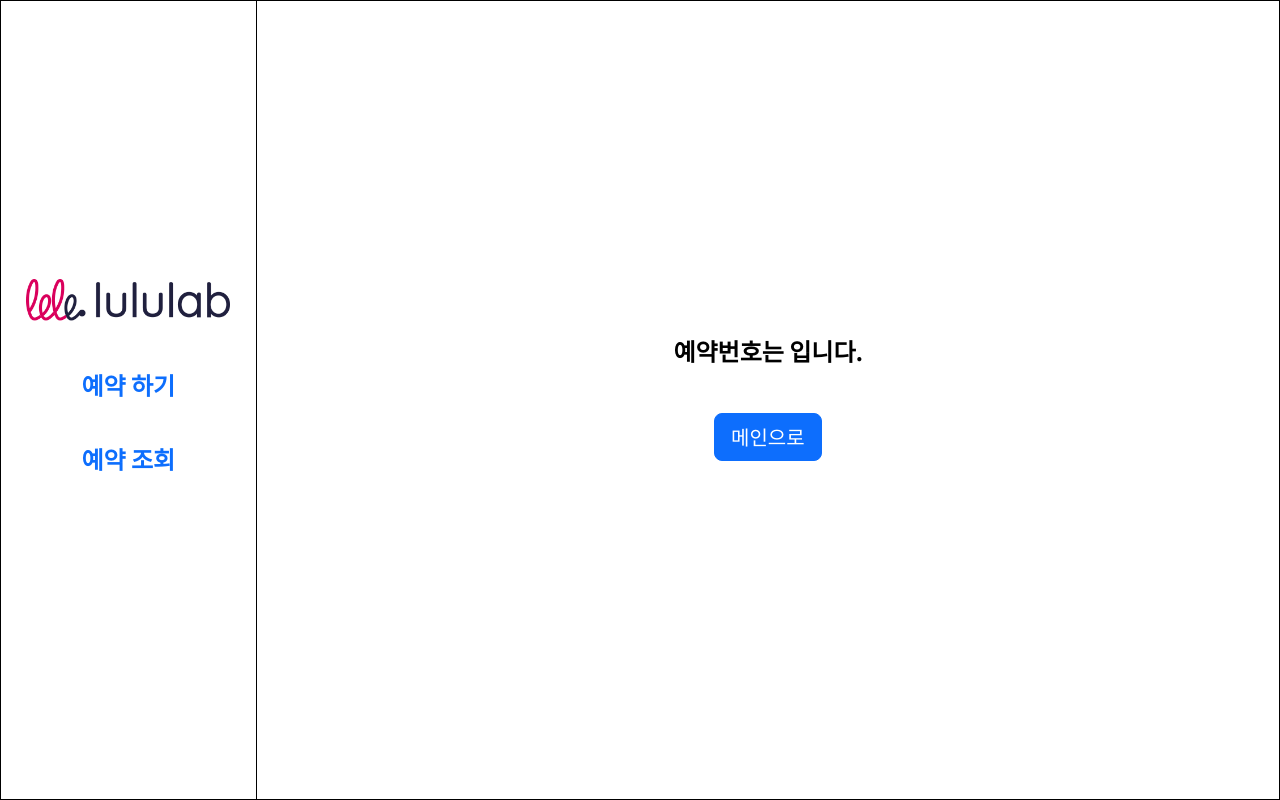
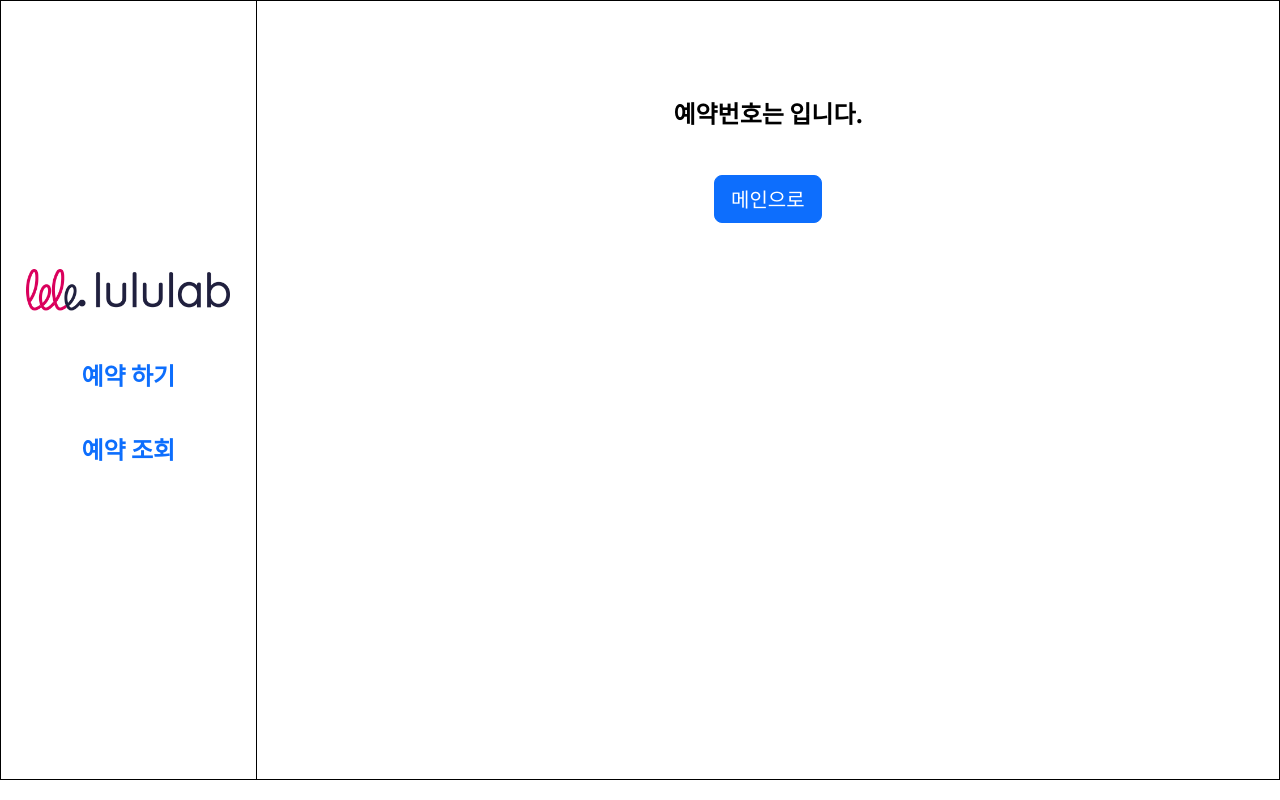
Before and after one commit to cratuss/pre-onboarding-5team-2nd, a React (Vite) app: page /form/complete in a window 1280 px wide. Built offline with nearby package versions, Linux system fonts and the light colour scheme.

Commit message:
[Add] 사용자별 기능 제한

```diff
--- a/src/GlobalStyle.jsx
+++ b/src/GlobalStyle.jsx
@@ -19,12 +19,15 @@ const GlobalStyle = createGlobalStyle`
     position: relative;
     max-width: 1500px;
     max-height: 1000px;
-    min-height: 800px;
+    min-height: 780px;
     margin: 0 auto;
     background: #FFFFFF;
     border: 1px solid black;
     color : #000000;
     font-family: 'Noto Sans KR', sans-serif;
+    @media screen and (max-width: 560px) {
+      min-height: 700px;
+    }
   }
 `;
 
--- a/src/components/BookableList/Calander.jsx
+++ b/src/components/BookableList/Calander.jsx
@@ -43,7 +43,7 @@ const CalanderBlock = styled.div`
   padding: 50px 0 50px 0;
   height: 100%;
   @media screen and (max-width: 967px) {
-    padding: 0;
+    padding: 0px;
   }
 
   .react-datepicker {
@@ -77,6 +77,7 @@ const CalanderBlock = styled.div`
     border-left-color: #ccc;
     right: 1em;
   }
+
   @media screen and (max-width: 560px) {
     .react-datepicker {
       font-size: 1em;
--- a/src/components/BookableList/Complete.jsx
+++ b/src/components/BookableList/Complete.jsx
@@ -27,13 +27,14 @@ const Complete = () => {
 };
 
 const ReservationCompleteBlock = styled.div`
-  position: absolute;
+  position: relative;
   width: 80%;
   height: 100%;
   margin-left: 20%;
-  display: flex;
-  justify-content: center;
-  align-items: center;
+  top: 100px;
+  @media screen and (max-width: 967px) {
+    margin: 0 auto;
+  }
   div {
     text-align: center;
     p {
--- a/src/components/BookableList/MoveButton.jsx
+++ b/src/components/BookableList/MoveButton.jsx
@@ -2,11 +2,15 @@ import { useNavigate } from 'react-router-dom';
 import styled from 'styled-components';
 import Button from 'react-bootstrap/Button';
 import { SelectTimeContext } from '../../App';
-import { useContext } from 'react';
+import { useContext, useEffect } from 'react';
 
 const MoveButton = () => {
   const navigate = useNavigate();
   const { selectTime, setSelectTime } = useContext(SelectTimeContext);
+
+  useEffect(() => {
+    setSelectTime();
+  }, []);
 
   return (
     <MoveButtonBlock>
@@ -30,8 +34,10 @@ const MoveButtonBlock = styled.div`
     border: none;
   }
   @media screen and (max-width: 967px) {
-    font-size: 0.5em;
     width: 80%;
+    button {
+      font-size: 0.8em;
+    }
   }
 `;
 
--- a/src/components/BookedList/NumberSearch.jsx
+++ b/src/components/BookedList/NumberSearch.jsx
@@ -28,9 +28,15 @@ const NumberSearch = () => {
     let result = false;
     for (let i = 0; i < data.length; i++) {
       console.log(data[i].no);
+      console.log(data[i].reservation_name);
       if (String(data[i].no) === inputNum) {
         setReservationData(data[i]);
         result = true;
+        break;
+      } else if (data[i].reservation_name === inputNum) {
+        setReservationData(data[i]);
+        result = true;
+        break;
       }
     }
 
@@ -44,7 +50,7 @@ const NumberSearch = () => {
   return (
     <NumberSearchBlock>
       <InputGroup className='mb-3'>
-        <InputGroup.Text id='inputGroup-sizing-default'>예약번호</InputGroup.Text>
+        <InputGroup.Text id='inputGroup-sizing-default'>예약번호 또는 예약자명</InputGroup.Text>
         <Form.Control aria-label='Default' aria-describedby='inputGroup-sizing-default' placeholder='예약했을때 발급받은 번호를 입력해주세요' onChange={word => changeHandler(word)} />
         <Button variant='primary' size='lg' onClick={() => confirm()} disabled={inputNum ? false : true}>
           확인
@@ -63,6 +69,19 @@ const NumberSearchBlock = styled.div`
   padding: 50px 0 50px 0;
   margin: 0px 10vw;
   height: 100%;
+  @media screen and (max-width: 585px) {
+    .input-group {
+      span {
+        font-size: 0.7rem;
+      }
+      input {
+        font-size: 0.7rem;
+      }
+      button {
+        font-size: 0.7rem;
+      }
+    }
+  }
 `;
 
 export default NumberSearch;
--- a/src/pages/BookableList.jsx
+++ b/src/pages/BookableList.jsx
@@ -13,6 +13,7 @@ const BookableList = () => {
 const BookableListBlock = styled.div`
   position: relative;
   width: 80%;
+  height: 100%;
   margin-left: 20%;
   @media screen and (max-width: 967px) {
     top: 100px;
--- a/src/pages/BookedList.jsx
+++ b/src/pages/BookedList.jsx
@@ -14,7 +14,7 @@ const BookedListBlock = styled.div`
   width: 80%;
   height: 100%;
   margin-left: 20%;
-  top: 30vh;
+  top: 300px;
   @media screen and (max-width: 967px) {
     width: 100%;
     margin: auto 0px;
--- a/src/pages/Main.jsx
+++ b/src/pages/Main.jsx
@@ -41,7 +41,7 @@ const Main = () => {
 const MainBlock = styled.div`
   position: absolute;
   width: 80%;
-  height: 100%;
+  height: 90%;
   margin-left: 20%;
   video {
     display: flex;
```
